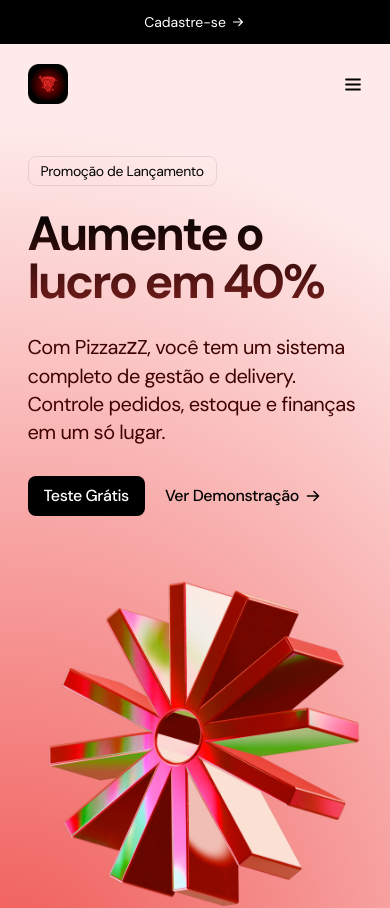
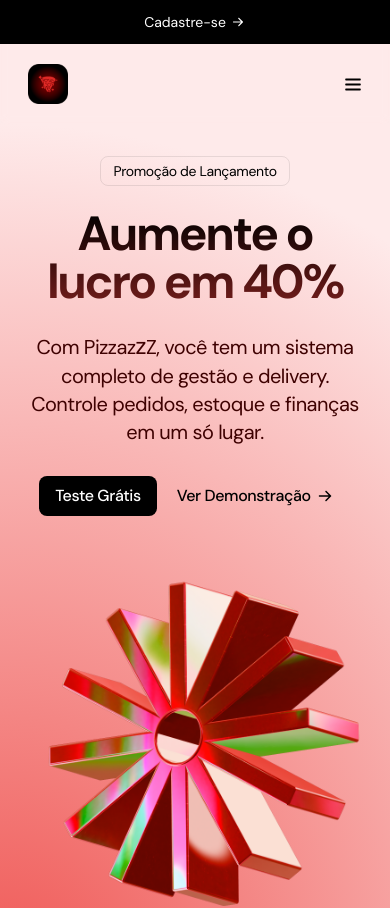
Before and after one commit to roversodev/pizzazzz-lp, a Next.js app: page / in a window 390 px wide. Shown: the top 908 px of the page. Built offline with nearby package versions, Linux system fonts and the light colour scheme.

Commit message:
change mobile view hero

```diff
--- a/src/sections/Hero.tsx
+++ b/src/sections/Hero.tsx
@@ -25,16 +25,18 @@ export const Hero = () => {
           variants={variant.staggerContainer}
           initial="start"
           whileInView="end"
-          className="md:w-[478px]">
+          className="md:w-[478px] sm:flex sm:items-center sm:flex-col md:items-start">
             <motion.div
             variants={variant.fadeInScale}
             className="text-border">Promoção de Lançamento</motion.div>
             <motion.h1
             variants={variant.fadeInScale}
-            className="text-5xl md:text-7xl font-bold tracking-tighter bg-gradient-to-b from-black to-[#731d1b] text-transparent bg-clip-text mt-6">Aumente o lucro em 40%</motion.h1>
+            className="text-5xl md:text-7xl sm:text-center md:text-start font-bold tracking-tighter bg-gradient-to-b from-black to-[#731d1b] text-transparent bg-clip-text mt-6">
+              Aumente o lucro em 40%
+            </motion.h1>
             <motion.p
             variants={variant.fadeInScale}
-            className="text-description-header">Com Pizzaz<span className="text-2xl text-[#3e0101] tracking-tight">z</span>Z, você tem um sistema completo de gestão e delivery. Controle pedidos, estoque e finanças em um só lugar.</motion.p>
+            className="text-description-header sm:text-center md:text-start">Com Pizzaz<span className="text-2xl text-[#3e0101] tracking-tight">z</span>Z, você tem um sistema completo de gestão e delivery. Controle pedidos, estoque e finanças em um só lugar.</motion.p>
             <motion.div
             variants={variant.fadeInScale}
             className="flex gap-1 items-center mt-[30px]">
```
